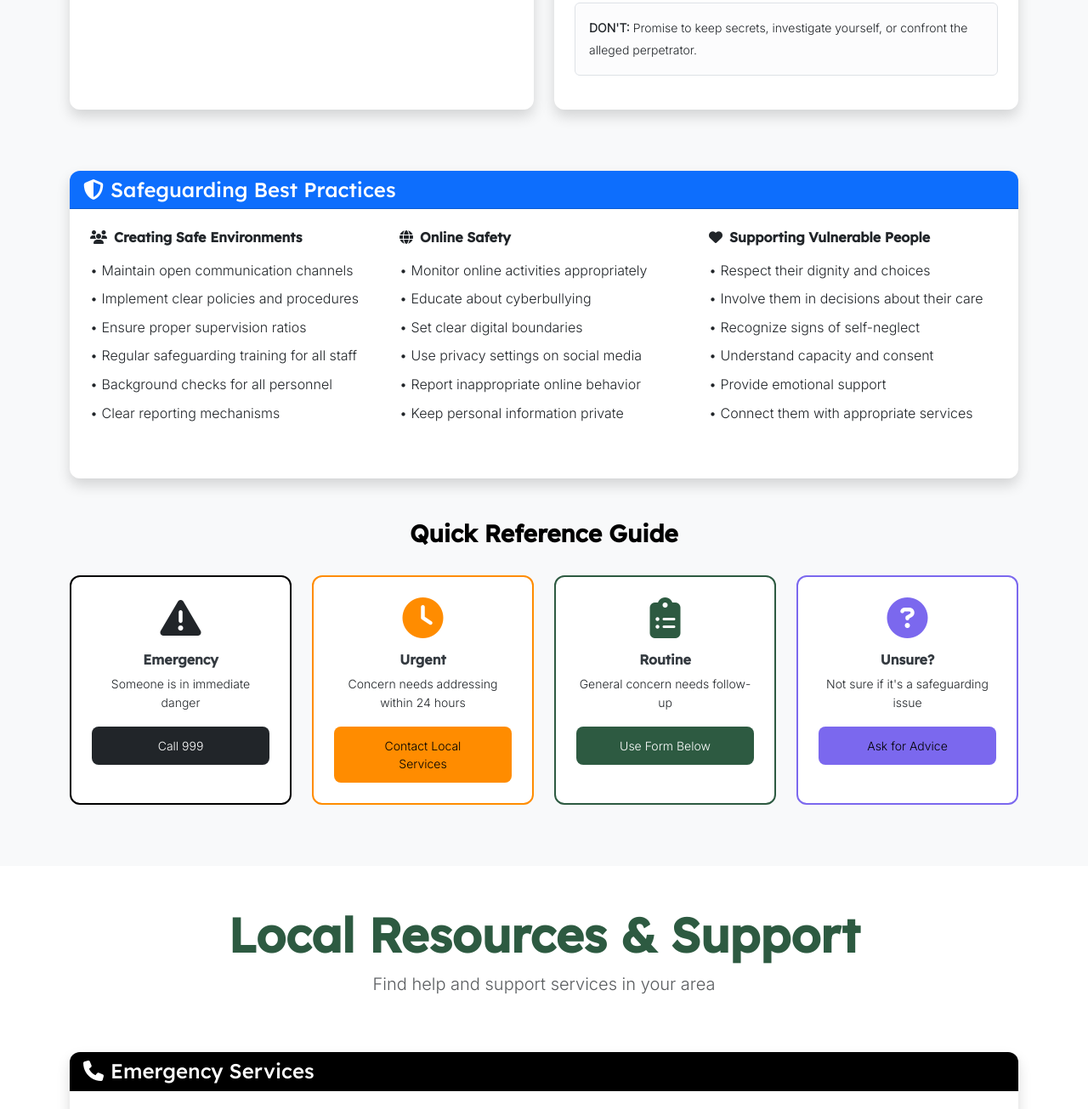
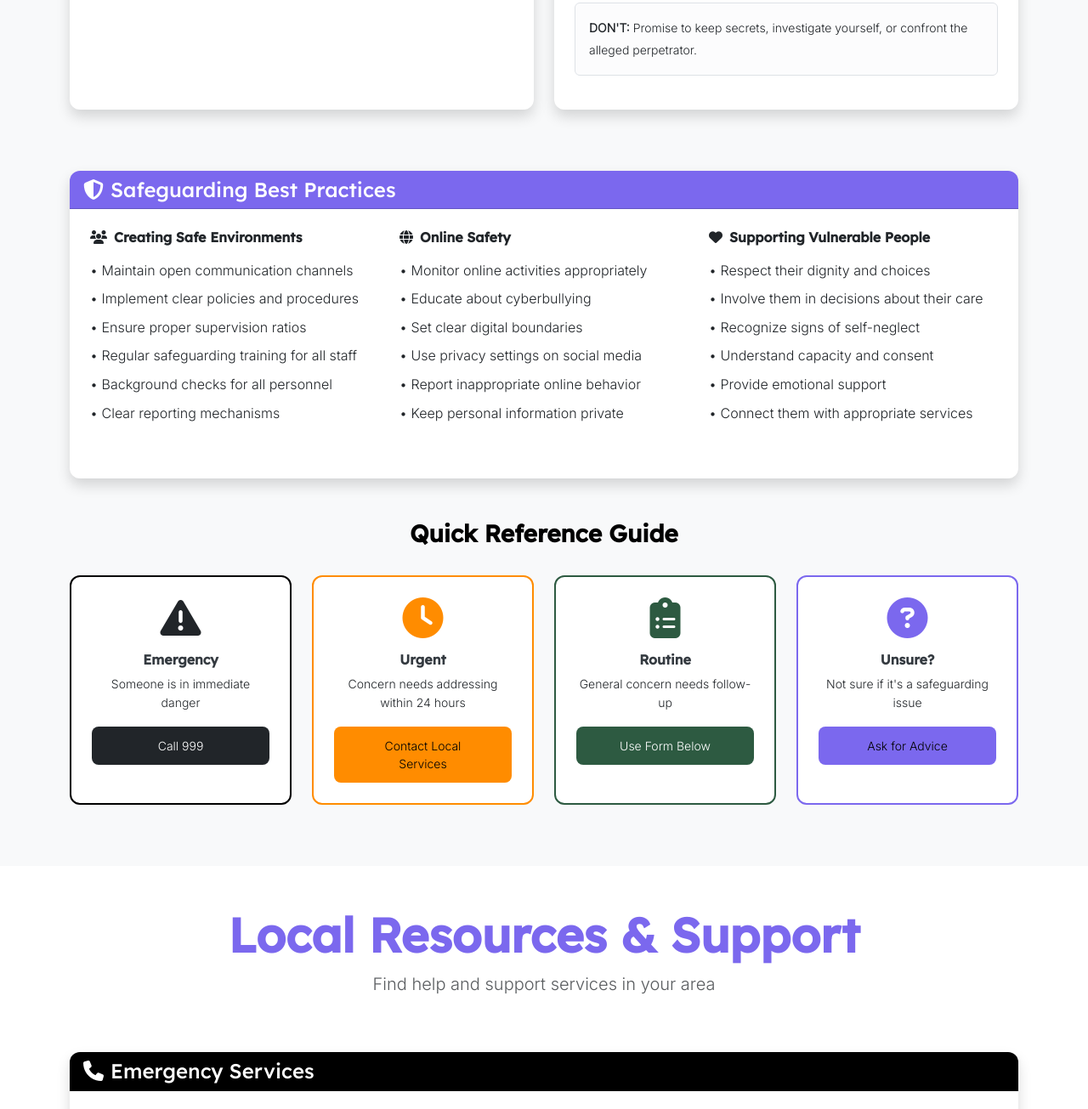
Before and after one commit to TopG85/Safeguarding, a plain HTML site: page index.html in a window 1280 px wide. Shown: the part 4319-5624 px from the top of the page at 85% size. Drawn offline with nearby package versions, Linux system fonts and the light colour scheme.

Commit message:
Changed one of the heaings from blue to purple, not fits better with overall colour scheme

```diff
--- a/index.html
+++ b/index.html
@@ -384,7 +384,7 @@
         <div class="row mb-5">
           <div class="col-12">
             <div class="card border-0 shadow">
-              <div class="card-header bg-primary text-dark">
+              <div class="card-header bg-primary-text-dark" style="background: #7b68ee;">
                 <h4 class="card-title mb-0"><i class="fa-solid fa-shield-alt me-2"></i>Safeguarding Best Practices</h4>
               </div>
               <div class="card-body">
@@ -487,7 +487,7 @@
       <div class="container">
         <div class="row">
           <div class="col-12 text-center mb-5">
-            <h2 class="display-4 fw-bold" style="color: #2D5A41;">Local Resources & Support</h2>
+            <h2 class="display-4 fw-bold" style="color: #7B68EE;">Local Resources & Support</h2>
             <p class="lead text-muted">Find help and support services in your area</p>
           </div>
         </div>
```
